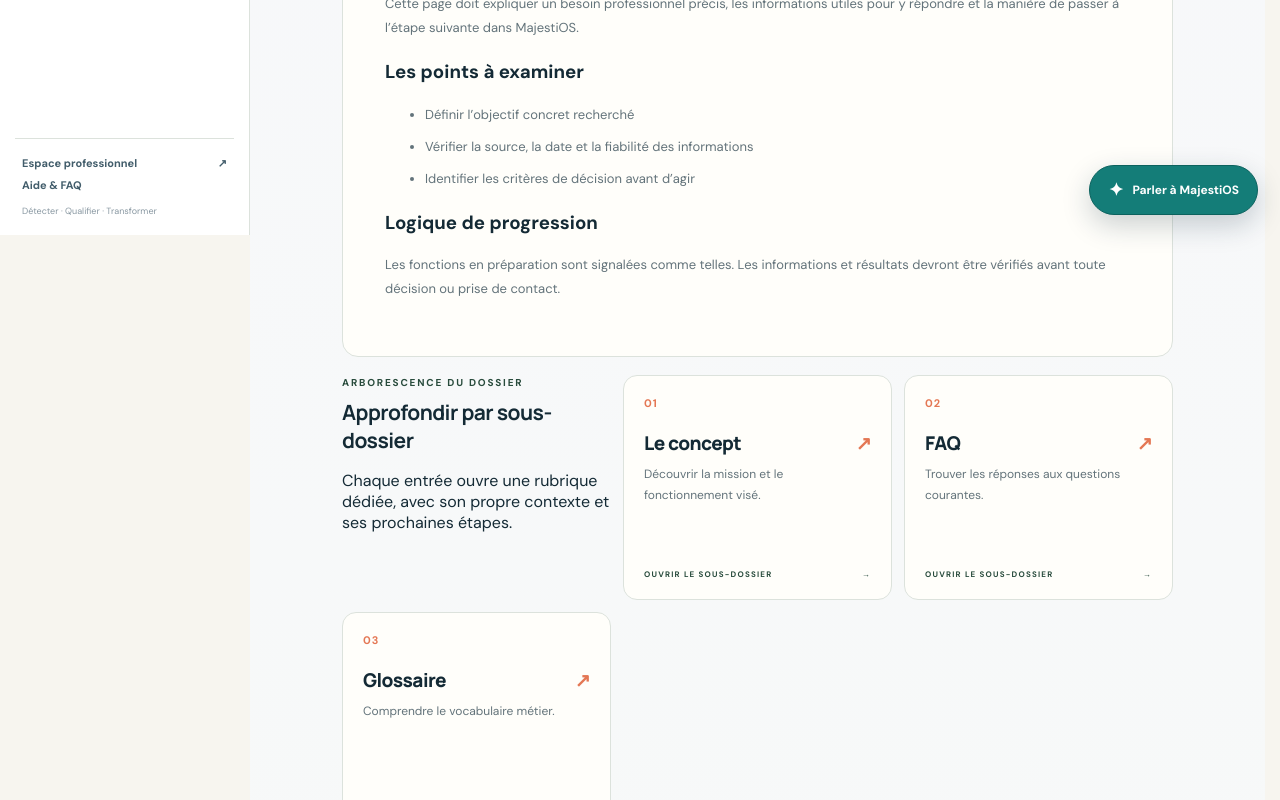
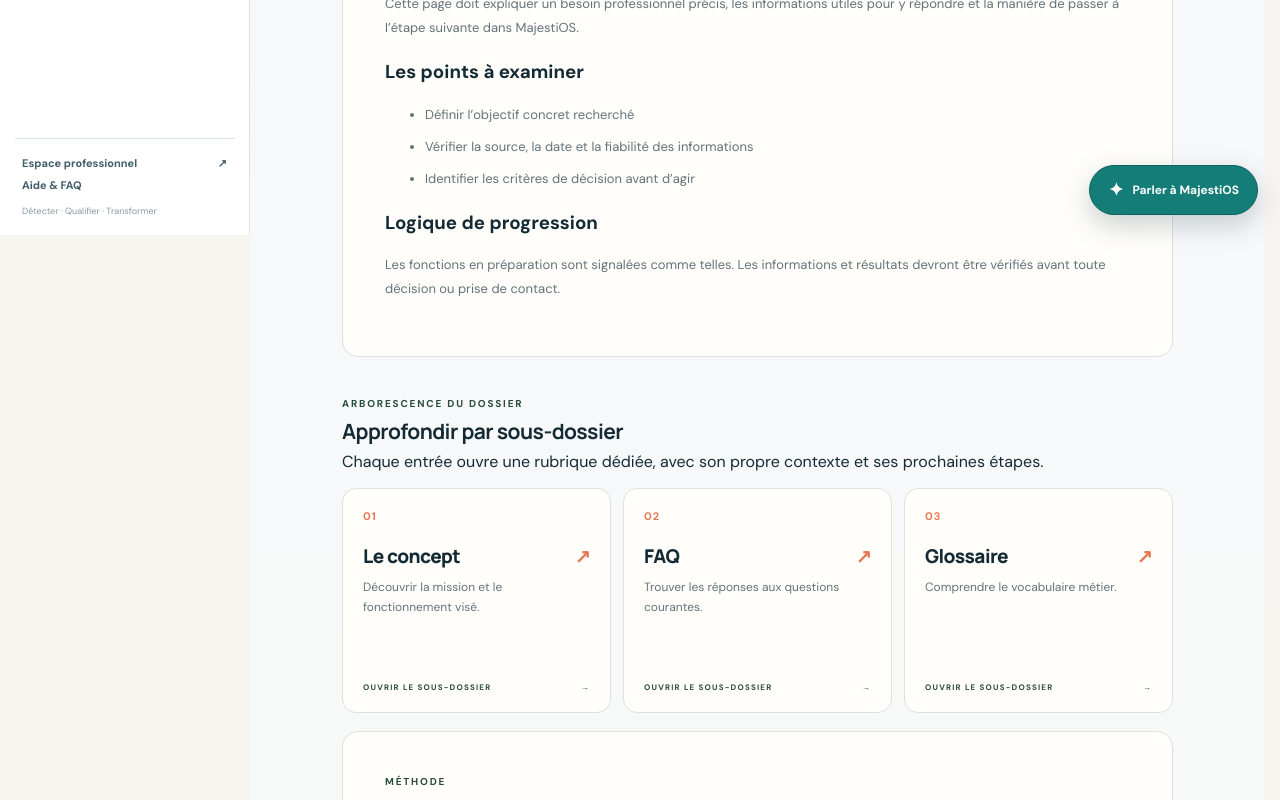
Before and after one commit to Chexpeer/Majestios, a Next.js app: page /comprendre in a window 1280 px wide. Shown: the part 565-1365 px from the top of the page. Built offline with nearby package versions, Linux system fonts and the light colour scheme.

Commit message:
Styliser les pages dossier et leur arborescence

```diff
--- a/src/app/globals.css
+++ b/src/app/globals.css
@@ -1697,3 +1697,10 @@ body { background: var(--paper); color: var(--ink); }
 }
 
 .maj-map-branch-status { display:inline-flex; flex:0 0 auto; padding:3px 5px; border:1px solid #7b6d4d; border-radius:4px; color:#f4dca7; font-size:8px; line-height:1.2; }
+
+
+/* Dossiers hiérarchiques : le contenu métier précède l'arborescence, sans réduire la page à une liste de liens. */
+.dossier-overview { margin-bottom: clamp(1.5rem, 3vw, 2.5rem); }
+.hub-grid-heading { grid-column: 1 / -1; margin-bottom: .25rem; }
+.hub-grid-heading h2 { margin: .35rem 0; }
+.hub-grid-heading p { max-width: 70ch; margin: 0; }
```
